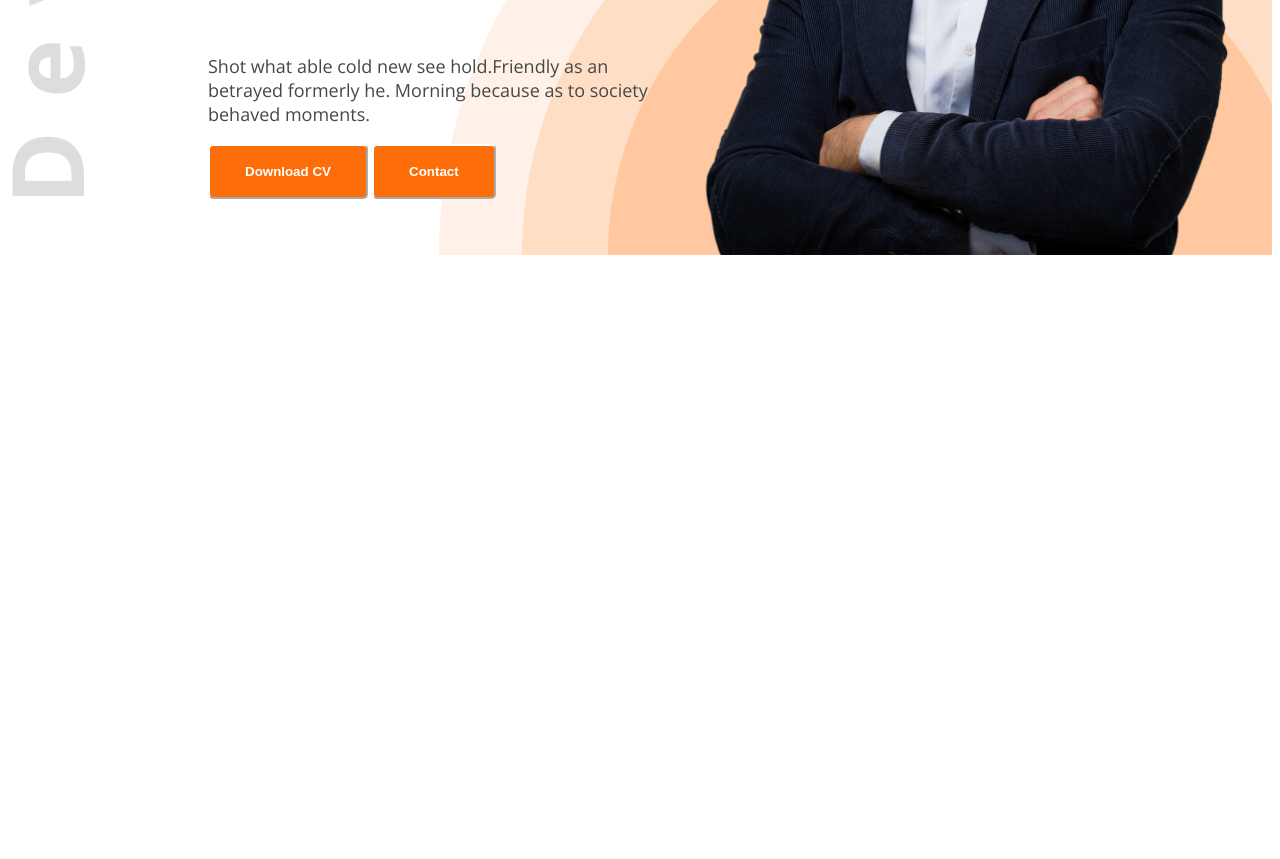
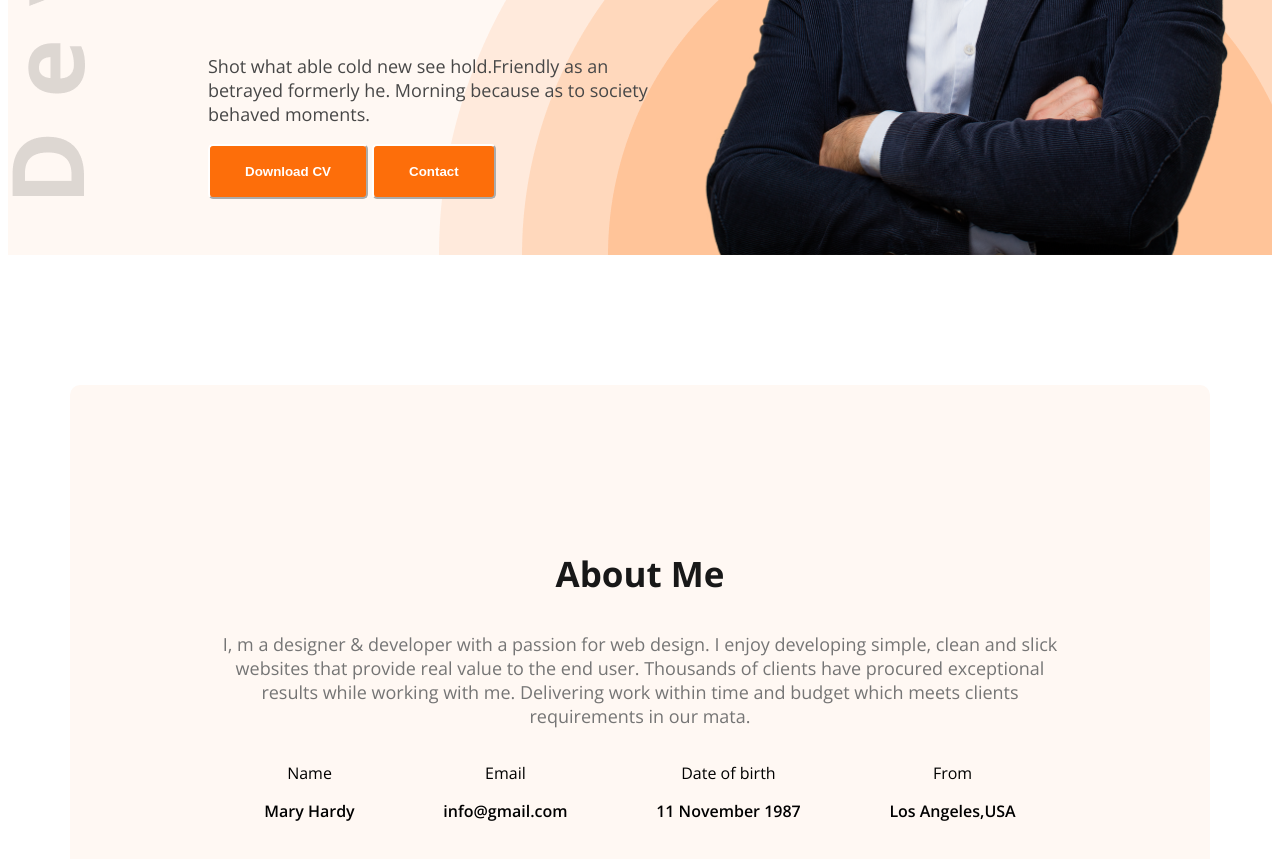
Before and after one commit to muhsinabdullah/My-Portfolio, a plain HTML site: page index.html in a window 1280 px wide. Shown: the part 575-1434 px from the top of the page. Before the commit the page ends 838 px from the top, so only its background shows below. Drawn offline with nearby package versions, Linux system fonts and the light colour scheme.

Commit message:
about section added

```diff
--- a/index.html
+++ b/index.html
@@ -13,7 +13,7 @@
 </head>
 
 <body class="open-sans-normal">
-    <header class="header">
+    <header class="header secondary-bg">
         <nav>
             <h3 class="nav-title">Ma<span class="text-primary">r</span>y</h3>
             <ul>
@@ -35,6 +35,30 @@
     </header>
 
     <main>
+        <section class="about secondary-bg">
+            <h3 class="section-title">About Me</h3>
+            <p class="section-description">I, m a designer & developer with a passion for web design. I enjoy developing simple, clean and slick websites that provide real value to the end user. Thousands of clients have procured exceptional results while working with me. Delivering work within time and budget which meets clients requirements in our mata.</p>
+
+            <div class="about-items">
+
+                <div class="about-item">
+                    <p class="item-title">Name</p>
+                    <p class="item-description">Mary Hardy</p>
+                </div>
+                <div class="about-item">
+                    <p class="item-title">Email</p>
+                    <p class="item-description">info@gmail.com</p>
+                </div>
+                <div class="about-item">
+                    <p class="item-title">Date of birth</p>
+                    <p class="item-description">11 November 1987</p>
+                </div>
+                 <div class="about-item">
+                    <p class="item-title">From</p>
+                    <p class="item-description">Los Angeles,USA</p>
+                </div>
+            </div>
+        </section>
 
     </main>
 
--- a/styles/portfolio.css
+++ b/styles/portfolio.css
@@ -7,6 +7,9 @@
     "wdth" 100;
 }
 /* Shared Style */
+.secondary-bg{
+    background-color: #FFF8F3;
+}
 .text-primary{
     color: #FD6E0A;
 }
@@ -22,6 +25,15 @@
     border-color: white;
 }
 
+.section-title{
+    font-size: 35px;
+    font-weight: bold;
+    color: #181818;
+}
+.section-description{
+    color: #757575;
+    font-size: 18px;
+}
 /* header */
 .header{
     background-image: url(../images/developer.png), url(../images/header_bg.png);
@@ -81,3 +93,23 @@ nav ul a{
 .banner-profile-pic{
     width: 580px;
 }
+/* main styles */
+main{
+    max-width: 1140px;
+    margin: 0 auto;
+}
+/* about styles */
+.about{
+    border-radius: 10px;
+    padding: 130px 150px;
+    text-align: center;
+    margin-top: 130px;
+}
+.item-description{
+    font-weight: 600;
+}
+
+.about-items{
+    display: flex;
+    justify-content: space-around;
+}
```
